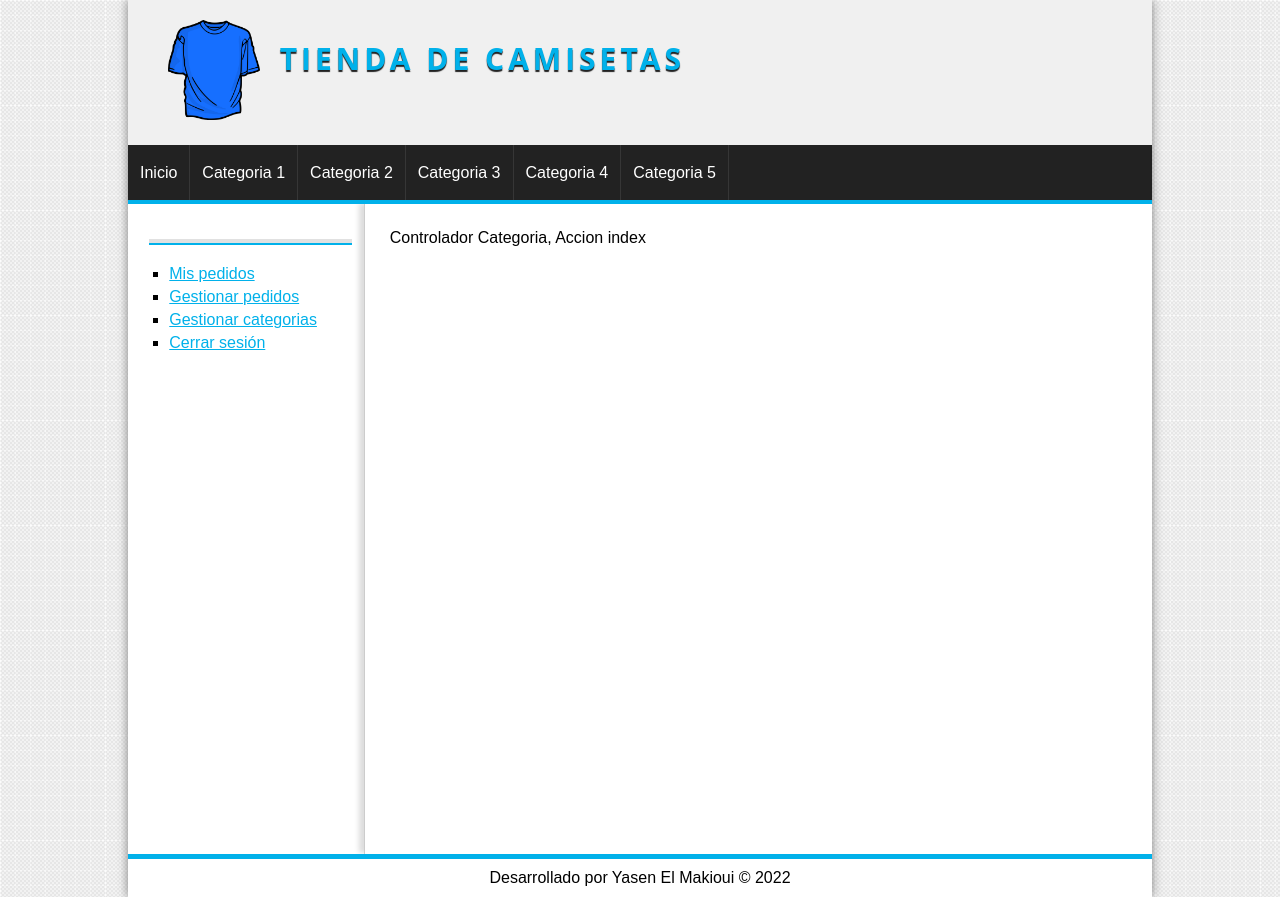
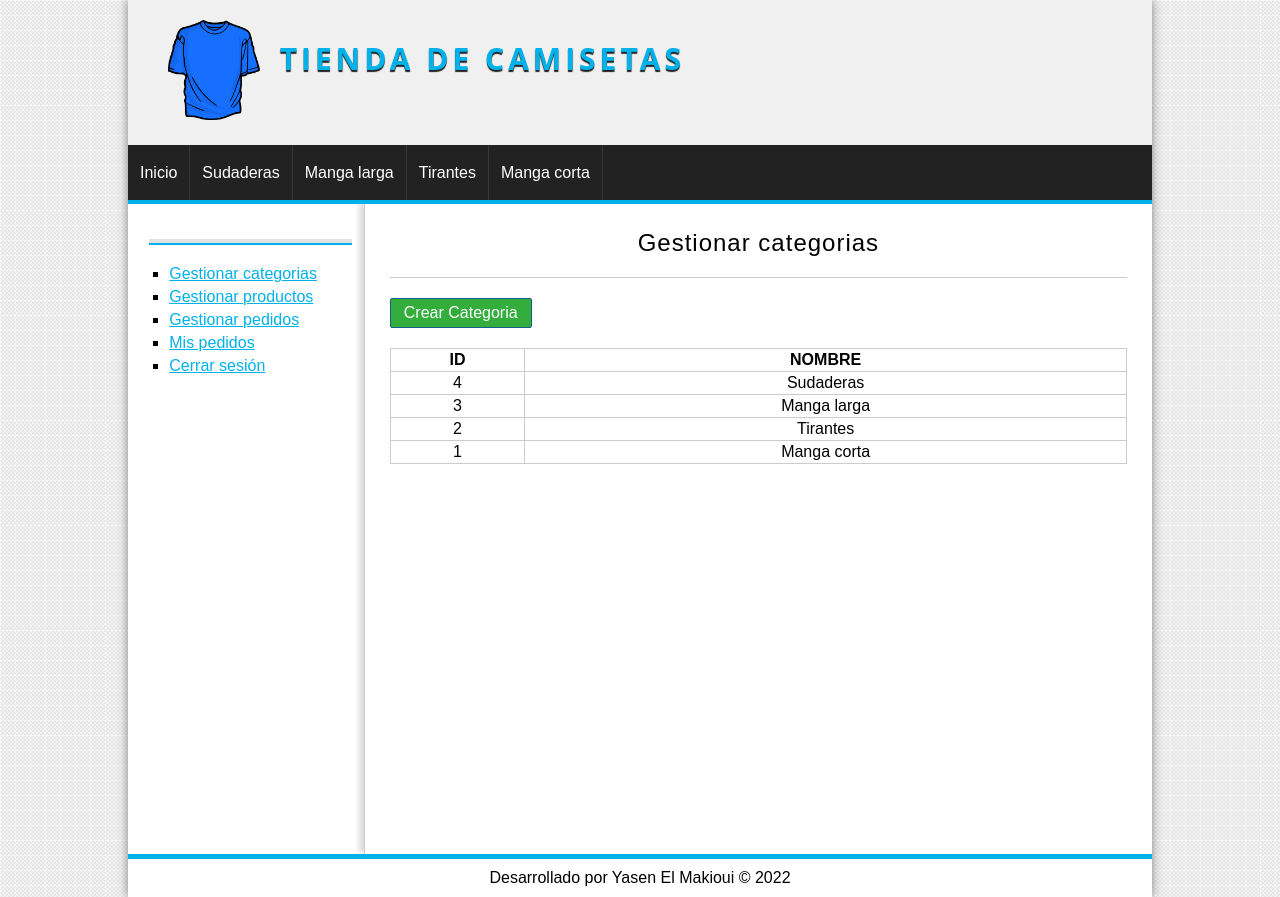
Before and after one commit to YasenMakioui/phpmvc, a PHP site: page /categoria/index in a window 1280 px wide. Run offline with PHP 8.4, Linux system fonts and the light colour scheme; the visitor is signed in with stand-in values (Sample User, id 1); data comes from the database, SQL or seed files in the repository; some libraries are stand-ins or nearby versions.

Commit message:
avanzando en productos, categorias

```diff
--- a/assets/css/styles.css
+++ b/assets/css/styles.css
@@ -39,6 +39,17 @@ a:hover {
     background: white;
 }
 
+table {
+    text-align: center;
+    width: 100%;
+    border: 1px solid #555;
+    border-collapse: collapse;
+}
+
+td, th {
+  border: 1px solid #ccc;
+  padding: 2px;
+}
 
 /*HEADER*/
 
@@ -172,13 +183,16 @@ a:hover {
 }
 
 /*FORMS*/
-
+.form_container {
+    width: 50%;
+}
 
 label,
 input[type="text"],
 input[type="password"],
 input[type="email"],
-select {
+input[type="number"]
+select, textarea {
     display: block;
     width: 95%;
     margin-top: 2px;
@@ -190,7 +204,8 @@ select {
 input[type="text"],
 input[type="password"],
 input[type="email"],
-select {
+input[type="number"]
+select, textarea {
     border: 1px solid #c9c9c9;
     box-shadow: 0px 0px 2px #ccc inset;
     background: white;
@@ -225,6 +240,12 @@ button, .button {
     background-color: #33ae3d;
     color: white !important;
     text-decoration: none;
+}
+
+.button-small {
+    width: 120px;
+    text-align: center;
+    margin-bottom: 20px;
 }
 
 label,
--- a/controllers/CategoriaController.php
+++ b/controllers/CategoriaController.php
@@ -1,7 +1,28 @@
 <?php
+
+require_once 'models/categoria.php';
 
 class categoriaController {
     public function index() {
-        echo "Controlador Categoria, Accion index";
+        Utils::isAdmin();
+        $categoria = new categoria();
+        $categorias = $categoria->getAll();
+        require_once 'views/categoria/index.php';
+    }
+
+    public function crear() {
+        Utils::isAdmin();
+        require_once 'views/categoria/crear.php';
+    }
+
+    public function save() {
+        Utils::isAdmin();
+
+        if(isset($_POST) && isset($_POST['nombre'])) {
+            $categoria = new categoria();
+            $categoria->setNombre($_POST['nombre']);
+            $categoria->save();
+        }
+        header("Location:".base_url."categoria/index");
     }
 }
--- a/controllers/ProductoController.php
+++ b/controllers/ProductoController.php
@@ -1,8 +1,59 @@
 <?php
+
+require_once 'models/producto.php';
 
 class productoController {
     public function index() {
         //renderizar vista
         require_once 'views/producto/destacados.php';
     }
+
+    public function gestion() {
+        Utils::isAdmin();
+        $producto = new producto();
+        $productos = $producto->getAll();
+        require_once 'views/producto/gestion.php';
+    }
+
+    public function crear() {
+        Utils::isAdmin();
+        require_once 'views/producto/crear.php';
+    }
+
+    public function save() {
+        Utils::isAdmin();
+        if (isset($_POST)) {
+            $nombre = isset($_POST['nombre']) ? $_POST['nombre'] : false;
+            $descripcion = isset($_POST['descripcion']) ? $_POST['descripcion'] : false;
+            $precio = isset($_POST['precio']) ? $_POST['precio'] : false;
+            $stock = isset($_POST['stock']) ? $_POST['stock'] : false;
+            $categoria = isset($_POST['categoria']) ? $_POST['categoria'] : false;
+            //$imagen = isset($_POST['imagen']) ? $_POST['imagen'] : false;
+
+            if ($nombre && $descripcion && $precio && $stock && $categoria) {
+                $producto = new producto();
+                $producto->setNombre($nombre);
+                $producto->setDescripcion($descripcion);
+                $producto->setPrecio($precio);
+                $producto->setStock($stock);
+                $producto->setCategoria_id($categoria);
+
+                $save = $producto->save();
+                if($save) {
+
+                    $_SESSION['producto'] = 'complete';
+                } else {
+                    $_SESSION['producto'] = 'failed';
+                }
+
+            }else {
+                $_SESSION['producto'] = 'failed';
+            }
+        } else {
+            $_SESSION['producto'] = 'failed';
+        }
+        header('Location:'.base_url.'producto/gestion');
+    }
+
+
 }
--- a/controllers/UsuarioController.php
+++ b/controllers/UsuarioController.php
@@ -46,7 +46,6 @@ class usuarioController
     }
 
     public function login() {
-
         if (isset($_POST)) {
             $usuario = new usuario();
             $usuario->setEmail($_POST['email']);
@@ -56,15 +55,14 @@ class usuarioController
 
             if ($identity && is_object($identity)) {
                 $_SESSION['identity'] = $identity;
-                if($identity->role == 'admin') {
+
+                if($identity->rol == 'admin') {
                     $_SESSION['admin'] = true;
                 }
             } else {
+
                 $_SESSION['error_login'] = 'Identificación fallida!!';
             }
-
-
-
         }
         header("Location:".base_url);
     }
--- a/helpers/utils.php
+++ b/helpers/utils.php
@@ -10,4 +10,19 @@ class Utils {
 
         return $name;
     }
+
+    public static function isAdmin() {
+        if (!isset($_SESSION['admin'])) {
+            header("Location:".base_url);
+        } else {
+            return true;
+        }
+    }
+
+    public static function showCategorias() {
+        require_once 'models/categoria.php';
+        $categoria = new Categoria();
+        $categorias = $categoria->getAll();
+        return $categorias;
+    }
 }
--- /dev/null
+++ b/models/categoria.php
@@ -0,0 +1,45 @@
+<?php
+require_once 'config/db.php';
+
+class categoria {
+
+    private $id;
+    private $nombre;
+    private $db;
+
+    public function __construct() {
+        $this->db = Database::connect();
+    }
+
+    public function getId() {
+        return $this->id;
+    }
+
+    public function getNombre() {
+        return $this->nombre;
+    }
+
+    public function setId($id): void {
+        $this->id = $id;
+    }
+
+    public function setNombre($nombre): void {
+        $this->nombre = $this->db->escape_string($nombre);
+    }
+
+    public function getAll() {
+        $categorias = $this->db->query("SELECT * FROM categorias ORDER BY id DESC;");
+        return $categorias;
+    }
+
+    public function save() {
+       $sql = "INSERT INTO categorias VALUES(NULL, '{$this->getNombre()}');";
+        $save = $this->db->query($sql);
+
+        if($save) {
+            return true;
+        }
+
+        return false;
+    }
+}
--- /dev/null
+++ b/models/producto.php
@@ -0,0 +1,98 @@
+<?php
+
+
+class producto {
+    private $id;
+    private $categoria_id;
+    private $nombre;
+    private $descripcion;
+    private $precio;
+    private $stock;
+    private $oferta;
+    private $imagen;
+    private $db;
+
+    public function __construct() {
+        $this->db = Database::connect();
+    }
+
+    public function getId() {
+        return $this->id;
+    }
+
+    public function getCategoria_id() {
+        return $this->categoria_id;
+    }
+
+    public function getNombre() {
+        return $this->nombre;
+    }
+
+    public function getDescripcion() {
+        return $this->descripcion;
+    }
+
+    public function getPrecio() {
+        return $this->precio;
+    }
+
+    public function getStock() {
+        return $this->stock;
+    }
+
+    public function getOferta() {
+        return $this->oferta;
+    }
+
+    public function getImagen() {
+        return $this->imagen;
+    }
+
+    public function setId($id): void {
+        $this->id = $id;
+    }
+
+    public function setCategoria_id($categoria_id): void {
+        $this->categoria_id = $this->db->escape_string($categoria_id);
+    }
+
+    public function setNombre($nombre): void {
+        $this->nombre = $this->db->escape_string($nombre);
+    }
+
+    public function setDescripcion($descripcion): void {
+        $this->descripcion = $this->db->escape_string($descripcion);
+    }
+
+    public function setPrecio($precio): void {
+        $this->precio = $this->db->escape_string($precio);
+    }
+
+    public function setStock($stock): void {
+        $this->stock = $this->db->escape_string($stock);
+    }
+
+    public function setOferta($oferta): void {
+        $this->oferta = $this->db->escape_string($oferta);
+    }
+
+    public function setImagen($imagen): void {
+        $this->imagen = $this->db->escape_string($imagen);
+    }
+
+    public function getAll() {
+        $productos = $this->db->query("SELECT * FROM productos ORDER BY id DESC");
+        return $productos;
+    }
+
+    public function save() {
+        $sql = "INSERT INTO productos VALUES(NULL, '{$this->getCategoria_id()}','{$this->getNombre()}', '{$this->getDescripcion()}', {$this->getPrecio()}, {$this->getStock()},null, CURDATE(), null);";
+        $save = $this->db->query($sql);
+
+        if($save) {
+            return true;
+        }
+
+        return false;
+    }
+}
--- /dev/null
+++ b/views/categoria/index.php
@@ -0,0 +1,16 @@
+<h1>Gestionar categorias</h1>
+<a href="<?=base_url?>categoria/crear" class="button button-small">Crear Categoria</a>
+<table>
+    <tr>
+        <th>ID</th>
+        <th>NOMBRE</th>
+    </tr>
+<?php while($cat = $categorias->fetch_object()):?>
+
+    <tr>
+        <td><?=$cat->id?></td>
+        <td><?=$cat->nombre?></td>
+    </tr>
+
+<?php endwhile; ?>
+</table>
--- a/views/layout/header.php
+++ b/views/layout/header.php
@@ -17,44 +17,29 @@
         <header id="header">
             <div id="logo">
                 <img src="/assets/img/camiseta.png" alt="Camiseta">
-                <a href="index.php">
+                <a href="<?=base_url?>">
                     Tienda de camisetas
                 </a>
             </div>
         </header>
         <!-- MENU -->
+        <?php $categorias = Utils::showCategorias()?>
         <nav id="menu">
             <ul>
                 <li>
-                    <a href="#">
+                    <a href="<?=base_url?>">
                         Inicio
                     </a>
                 </li>
-                <li>
+                <?php while($cat = $categorias->fetch_object()):?>
+                 <li>
                     <a href="#">
-                        Categoria 1
+                        <?=$cat->nombre?>
                     </a>
                 </li>
-                <li>
-                    <a href="#">
-                        Categoria 2
-                    </a>
-                </li>
-                <li>
-                    <a href="#">
-                        Categoria 3
-                    </a>
-                </li>
-                <li>
-                    <a href="#">
-                        Categoria 4
-                    </a>
-                </li>
-                <li>
-                    <a href="#">
-                        Categoria 5
-                    </a>
-                </li>
+                <?php endwhile;?>
+
+
             </ul>
         </nav>
         <div id="content">
--- a/views/layout/sidebar.php
+++ b/views/layout/sidebar.php
@@ -1,8 +1,7 @@
 <!-- BARRA LATERAL -->
 <aside id="lateral">
     <div id="login" class="block_aside">
-
-        <?php if(!isset($_SESSION['identity'])):?>
+        <?php if (!isset($_SESSION['identity'])): ?>
             <h3>Entrar a la web</h3>
             <form action="<?= base_url ?>usuario/login" method="post">
                 <label for="email">Email:</label>
@@ -11,15 +10,25 @@
                 <input type="password" name="password">
                 <input type="submit" value="Enviar">
             </form>
-        <?php else:?>
-            <h3><?=$_SESSION['identity']->id?></h3>
 
-        <?php endif;?>
+        <?php else: ?>
+            <h3><?= $_SESSION['identity']->nombre . " " . $_SESSION['identity']->apellidos ?></h3>
+
+        <?php endif; ?>
         <ul>
+
+            <?php if (isset($_SESSION['admin'])): ?>
+                <li> <a href="<?= base_url ?>categoria/index">Gestionar categorias</a></li>
+                <li><a href="<?=base_url?>producto/gestion">Gestionar productos</a></li>
+                <li> <a href="#">Gestionar pedidos</a></li>
+            <?php endif; ?>
+            <?php if (isset($_SESSION['identity'])): ?>
                 <li><a href="#">Mis pedidos</a></li>
-            <li><a href="#">Gestionar pedidos</a></li>
-            <li> <a href="#">Gestionar categorias</a></li>
-            <li><a href="<?=base_url?>usuario/logout">Cerrar sesión</a></li>
+                <li><a href="<?= base_url ?>usuario/logout">Cerrar sesión</a></li>
+            <?php else: ?>
+                <li><a href="<?= base_url ?>usuario/registro">Registrarse</a></li>
+
+            <?php endif; ?>
         </ul>
     </div>
 </aside>
```
Also changed, not shown: views/categoria/crear.php (added, +9 -0 lines), views/producto/crear.php (added, +34 -0 lines), views/producto/gestion.php (added, +29 -0 lines). Lines whose indentation alone changed are shown as unchanged.
